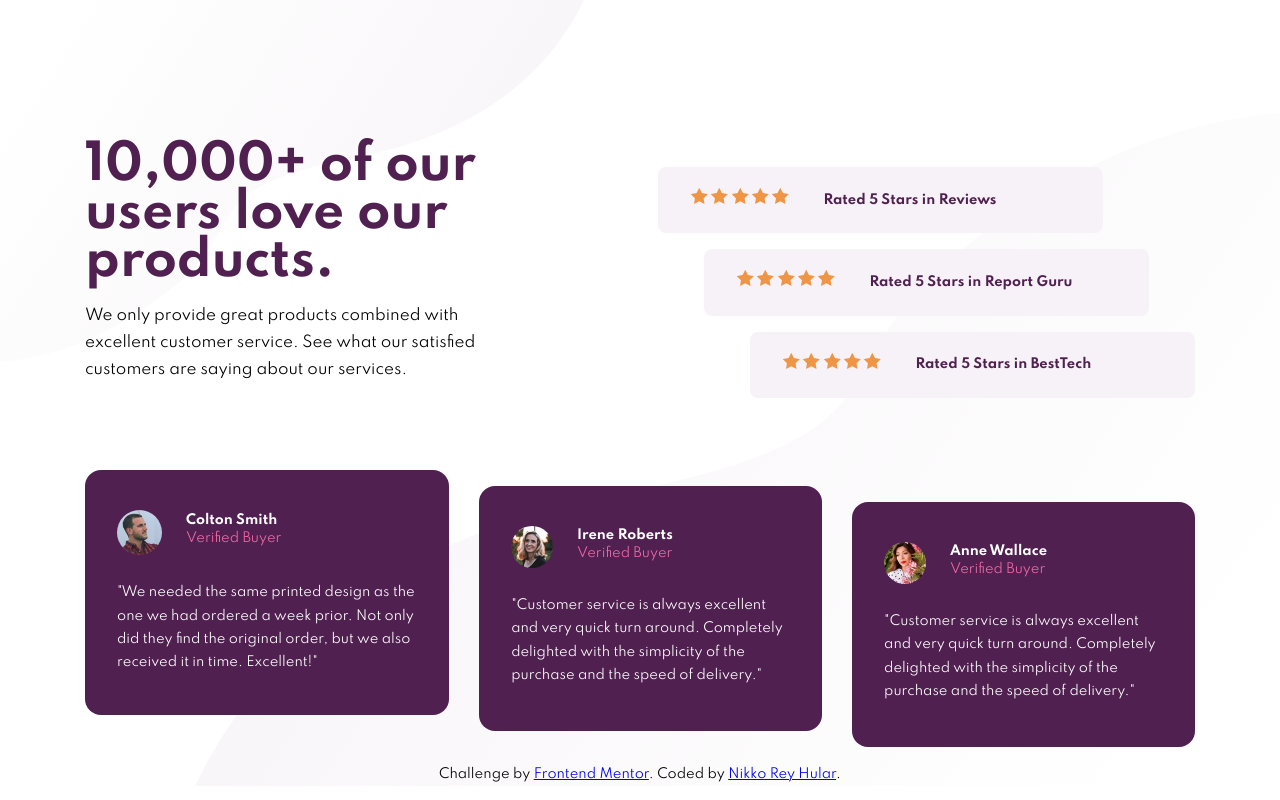
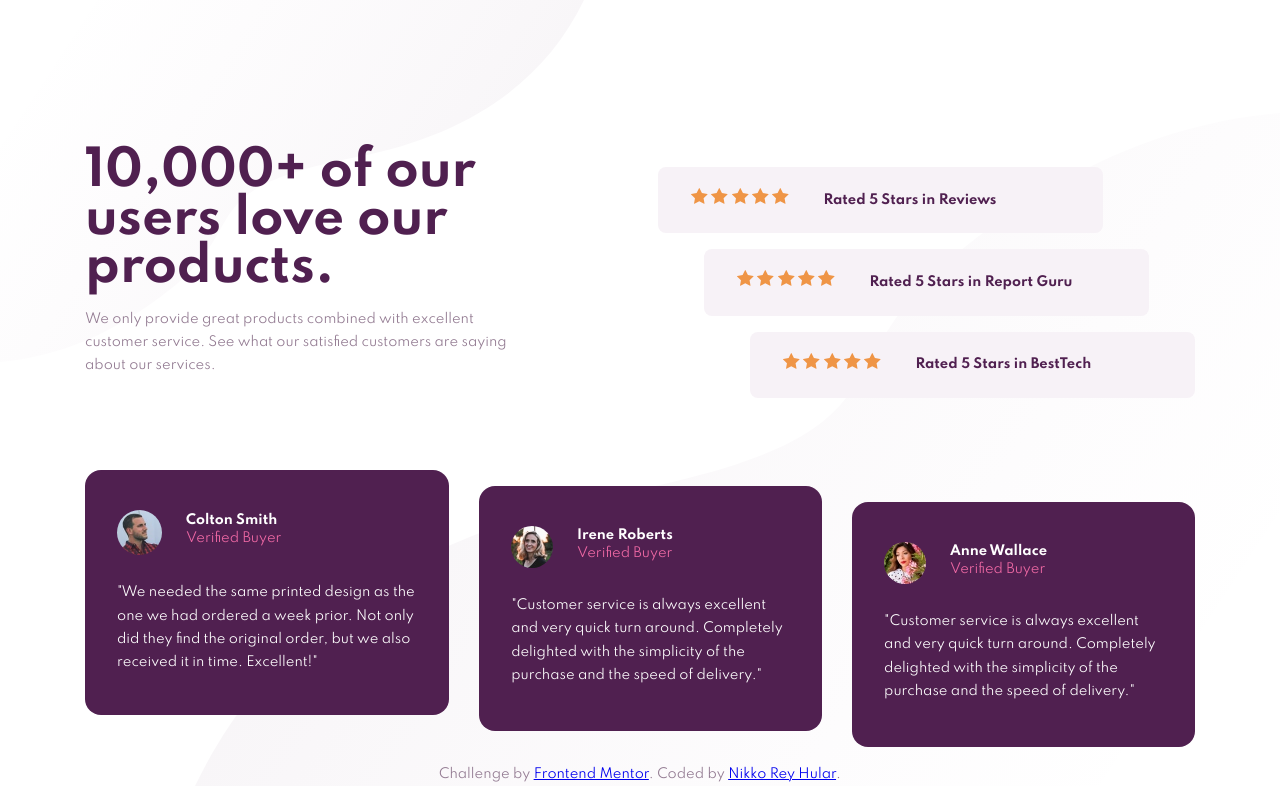
Before and after one commit to Nikkorey/Social_Proof_Section, a plain HTML site: page index.html in a window 1280 px wide. Drawn offline with Linux system fonts and the light colour scheme.

Commit message:
sub-title font color change

```diff
--- a/styles.css
+++ b/styles.css
@@ -4,7 +4,7 @@
 
   --clr-neutral-100: hsl(0, 0%, 100%);
   --clr-neutral-200: hsl(300, 24%, 96%);
-  --clr-neutral-300: hsl(303, 10%, 53%);
+  --clr-neutral-300: hsl(302, 10%, 53%);
 
   --ff-mont: "Spartan", sans-serif;
 
@@ -67,6 +67,7 @@ body {
   font-family: var(--ff-mont);
   font-size: var(--fs-200);
   line-height: 1.8;
+  color: var(--clr-neutral-300);
 }
 
 /* Typography */
@@ -77,7 +78,7 @@ body {
 }
 
 .sub-title {
-  font-size: var(--fs-300);
+  font-size: var(--fs-400);
 }
 
 /* Utility Classes */
@@ -192,7 +193,8 @@ footer {
   }
 
   .header {
-    padding-top: 7.9375rem;
+    padding-top: 0;
+    margin-top: 7.9375rem;
     --f-direction: row;
     justify-content: space-between;
     align-items: center;
```
